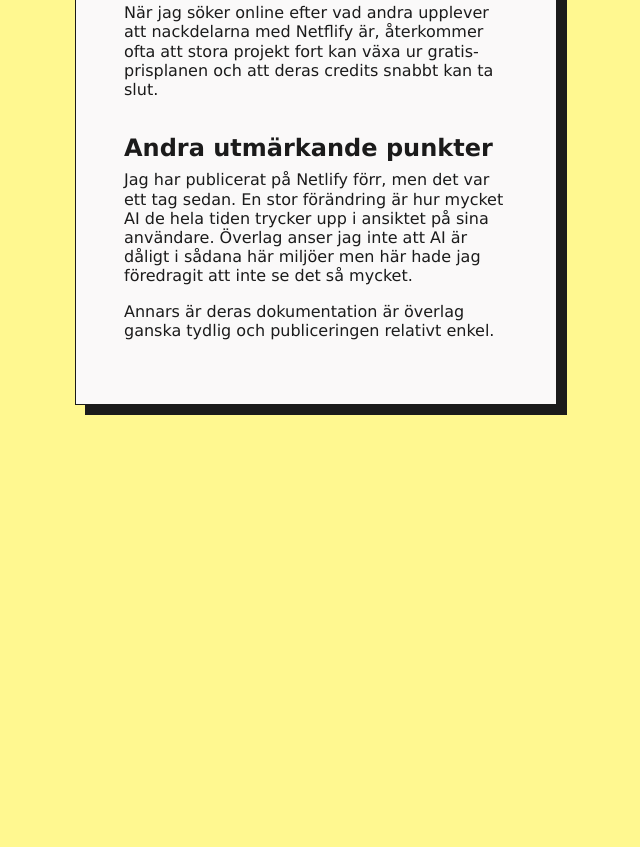
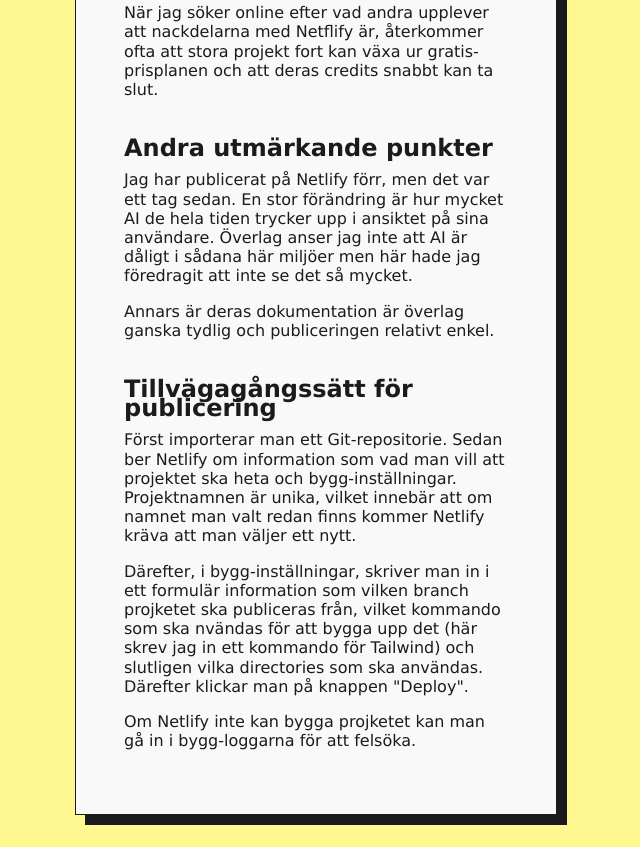
Before and after one commit to Muurein/Lab-1, a website: page pub.html in a window 1280 px wide. Shown: the part 1121-1968 px from the top of the page, without its empty margins (324-964 px from the left). Before the commit the page ends 1558 px from the top, so only its background shows below. Drawn offline with Linux system fonts and the light colour scheme.

Commit message:
updated info on pub-page

```diff
--- a/pub.html
+++ b/pub.html
@@ -89,6 +89,23 @@
             </p>
         </article>
 
+        <article>
+            <h2>Tillvägagångssätt för publicering</h2>
+
+            <p>
+                Först importerar man ett Git-repositorie. Sedan ber Netlify om information som vad man vill att projektet ska heta och bygg-inställningar. Projektnamnen är unika, vilket
+                innebär att om namnet man valt redan finns kommer Netlify kräva att man väljer ett nytt.
+            </p>
+            <p>
+                Därefter, i bygg-inställningar, skriver man in i ett formulär information som vilken branch projketet ska publiceras från, vilket kommando som ska nvändas
+                för att bygga upp det (här skrev jag in ett kommando för Tailwind) och slutligen vilka directories som ska användas. Därefter klickar man på knappen "Deploy".
+            </p>
+            <p>
+                Om Netlify inte kan bygga projketet kan man gå in i bygg-loggarna för att felsöka.
+            </p>
+
+        </article>
+
     </main>
 
 </body>
```
